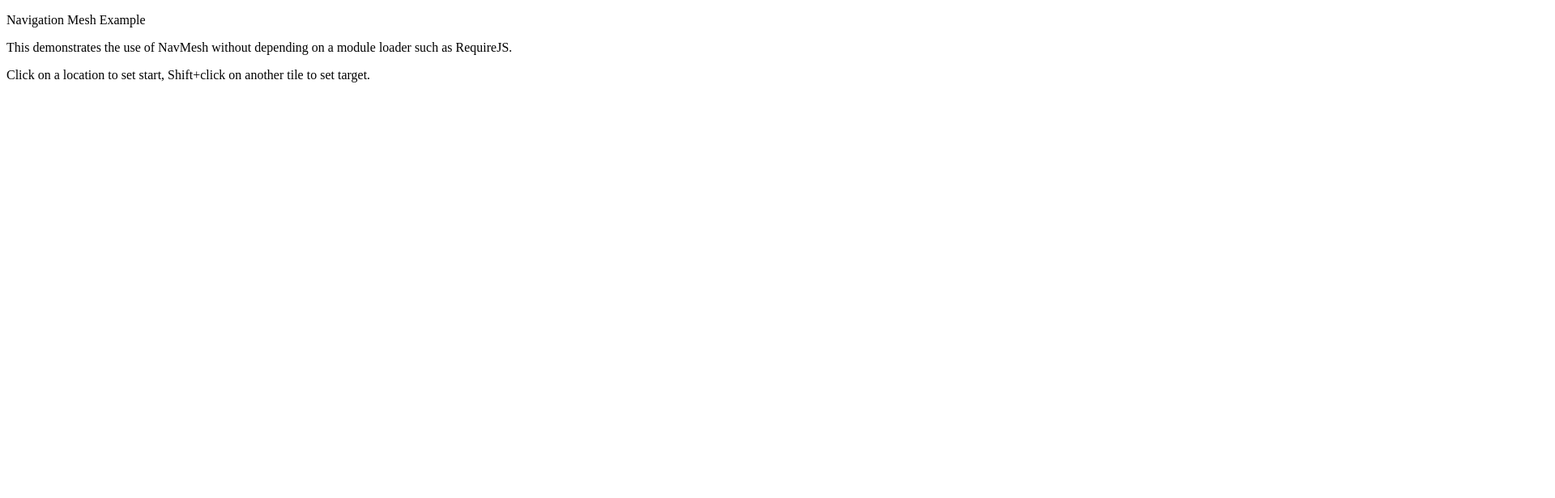
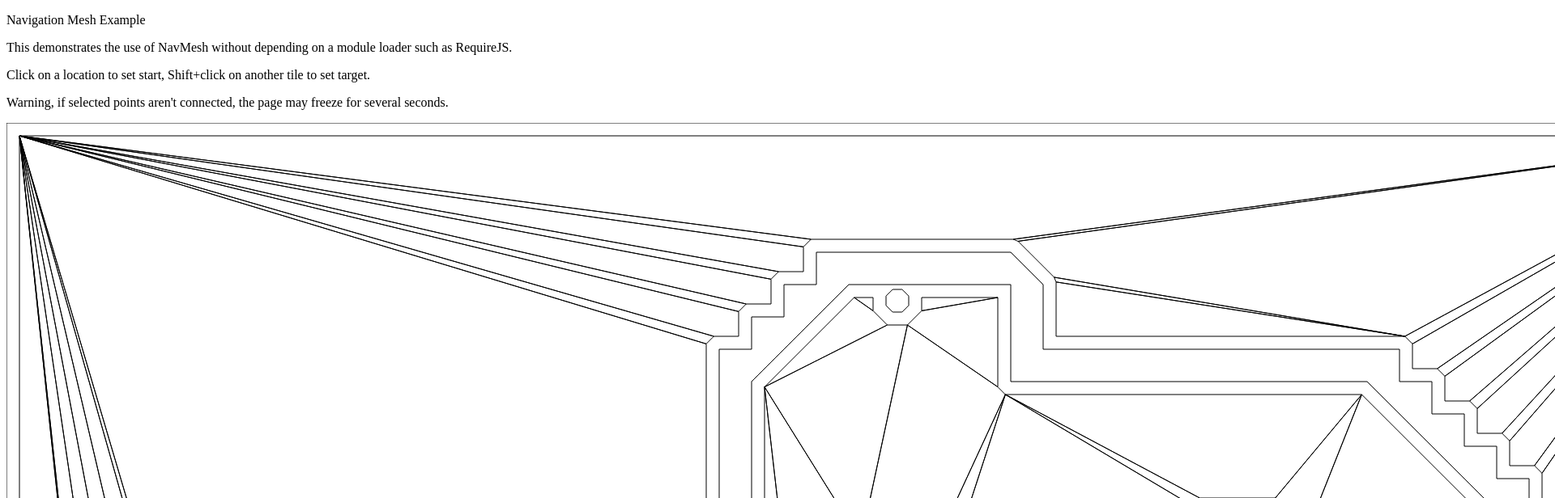
Before and after one commit to chrahunt/tagpro-navmesh, a plain HTML site: page examples/example-navmesh/navmesh-example.html in a window 1280 px wide. Shown: the top 616 px of the page at 81% size, 1920 px wide, since content can reach past the window. Drawn offline with Linux system fonts and the light colour scheme.

Commit message:
Change location of NavMesh geom interface.

```diff
--- a/examples/example-navmesh/navmesh-example.html
+++ b/examples/example-navmesh/navmesh-example.html
@@ -6,8 +6,10 @@
     <p>Navigation Mesh Example</p>
     <p>This demonstrates the use of NavMesh without depending on a module loader such as RequireJS.</p>
     <p>Click on a location to set start, Shift+click on another tile to set target.</p>
+    <p>Warning, if selected points aren't connected, the page may freeze for several seconds.</p>
+    <span id="redraw"></span>
     <canvas id="c"></canvas>
-    <script src="../../build/navmesh.js"></script>
+    <script src="../../build/navmesh.min.js"></script>
     <script src="../common/bragi-browser.js"></script>
     <script src="../common/tile-grids.js"></script>
     <script src="../common/drawutils.js"></script>
@@ -33,7 +35,13 @@
           } else {
             BRAGI.log("script", "Path not found!");
           }
+          forceRedraw();
         });
+      }
+
+      function forceRedraw() {
+        document.getElementById('redraw').style.display = 'none';
+        document.getElementById('redraw').style.display = 'block';
       }
 
       var tiles = TileGrids["Hurricane2"];
@@ -42,8 +50,8 @@
       var navmesh = new NavMesh(tiles, BRAGI);
 
       // Set names for useful classes.
-      var Point = navmesh.geom.Point;
-      var PolyUtils = navmesh.geom.PolyUtils;
+      var Point = NavMesh.geom.Point;
+      var PolyUtils = NavMesh.geom.PolyUtils;
 
       var canvas = document.getElementById('c');
       DrawUtils.initCanvasForTiles(canvas, tiles);
```
Also changed, not shown: examples/example-amd-navmesh/navmesh-amd.html (+2 -0 lines), examples/example-amd-navmesh/navmesh-amd.js (+19 -14 lines).
